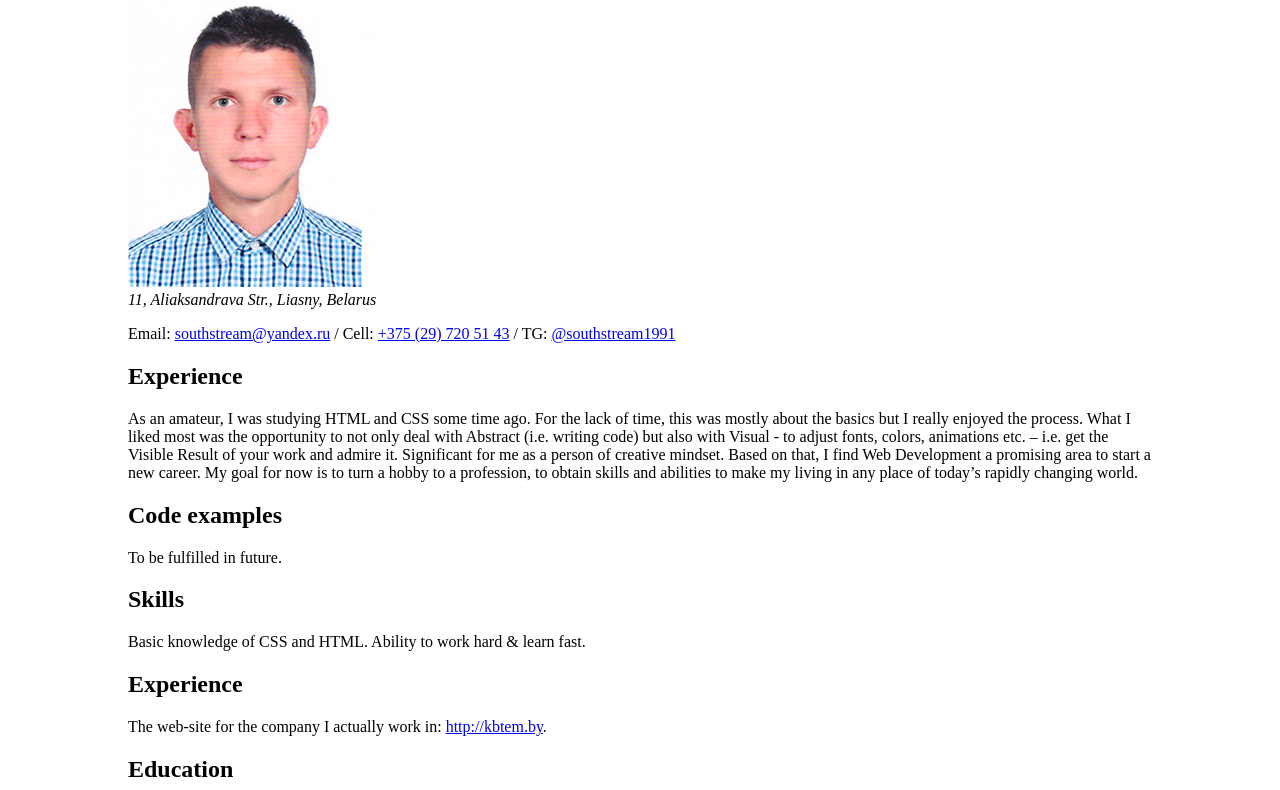
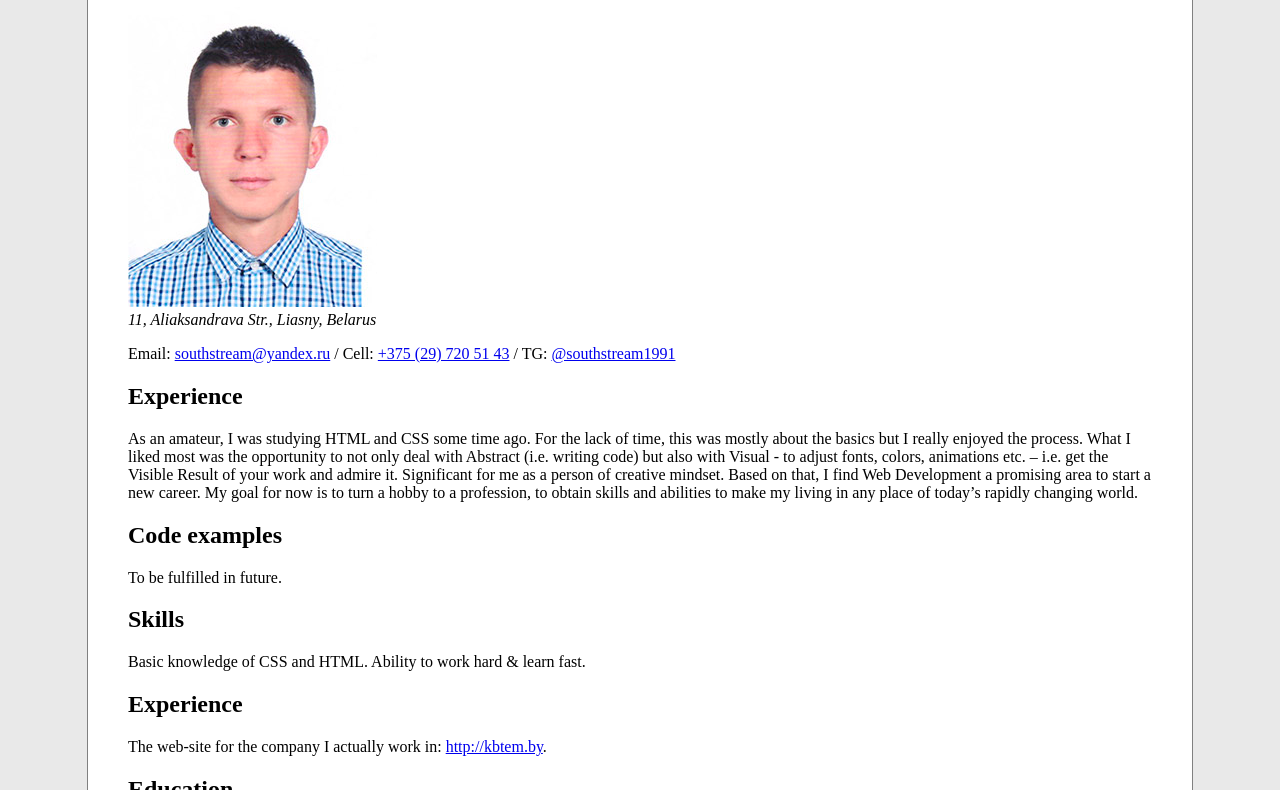
Before and after one commit to Southstream1991/rsschool-cv, a plain HTML site: page index.html in a window 1280 px wide. Shown: the part 93-883 px from the top of the page. Drawn offline with Linux system fonts and the light colour scheme.

Commit message:
feat: add style.css
style.css added.

```diff
--- a/index.html
+++ b/index.html
@@ -4,15 +4,11 @@
     <meta charset="UTF-8" />
     <meta name="viewport" content="width=device-width, initial-scale=1.0" />
     <meta http-equiv="x-ua-compatible" content="ie=edge" />
+    <link rel="stylesheet" href="style.css" />
     <title>Vitovt Skurko - CV</title>
-    <style>
-      body {
-        max-width: 1024px;
-        margin: 0 auto;
-      }
-    </style>
   </head>
   <body>
+    <div class="wrapper">
       <header><h1>Vitovt Skurko</h1></header>
 
       <main>
@@ -35,16 +31,16 @@
         <section class="cv-section">
           <h2>Experience</h2>
           <p>
-          As an amateur, I was studying HTML and CSS some time ago. For the lack
-          of time, this was mostly about the basics but I really enjoyed the
-          process. What I liked most was the opportunity to not only deal with
-          Abstract (i.e. writing code) but also with Visual - to adjust fonts,
-          colors, animations etc. – i.e. get the Visible Result of your work and
-          admire it. Significant for me as a person of creative mindset. Based
-          on that, I find Web Development a promising area to start a new
-          career. My goal for now is to turn a hobby to a profession, to obtain
-          skills and abilities to make my living in any place of today’s rapidly
-          changing world.
+            As an amateur, I was studying HTML and CSS some time ago. For the
+            lack of time, this was mostly about the basics but I really enjoyed
+            the process. What I liked most was the opportunity to not only deal
+            with Abstract (i.e. writing code) but also with Visual - to adjust
+            fonts, colors, animations etc. – i.e. get the Visible Result of your
+            work and admire it. Significant for me as a person of creative
+            mindset. Based on that, I find Web Development a promising area to
+            start a new career. My goal for now is to turn a hobby to a
+            profession, to obtain skills and abilities to make my living in any
+            place of today’s rapidly changing world.
           </p>
         </section>
 
@@ -81,10 +77,11 @@
           <h2>English</h2>
           <p>
             Studied at school + university, mostly used during trips abroad.
-          Fluent in reading / writing, less confident in speaking (for the lack
-          of practice).
+            Fluent in reading / writing, less confident in speaking (for the
+            lack of practice).
           </p>
         </section>
       </main>
+    </div>
   </body>
 </html>
--- /dev/null
+++ b/style.css
@@ -0,0 +1,14 @@
+body {
+  background-color: rgb(233, 233, 233);
+  margin: 0;
+}
+
+.wrapper {
+  max-width: 1024px;
+  height: auto;
+  margin: 0 auto;
+  padding: 20px 40px;
+  background-color: #fff;
+  border-left: 1px solid gray;
+  border-right: 1px solid gray;
+}
```
Lines whose indentation alone changed are shown as unchanged.
